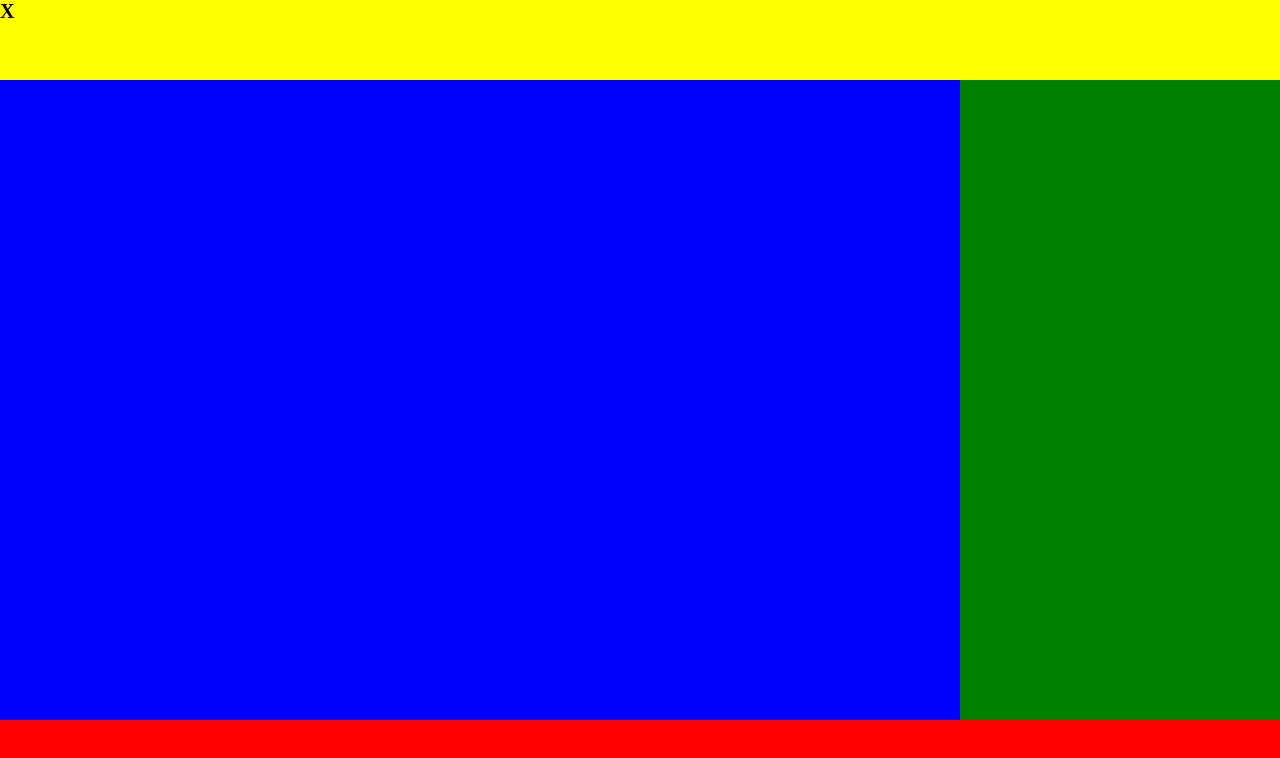
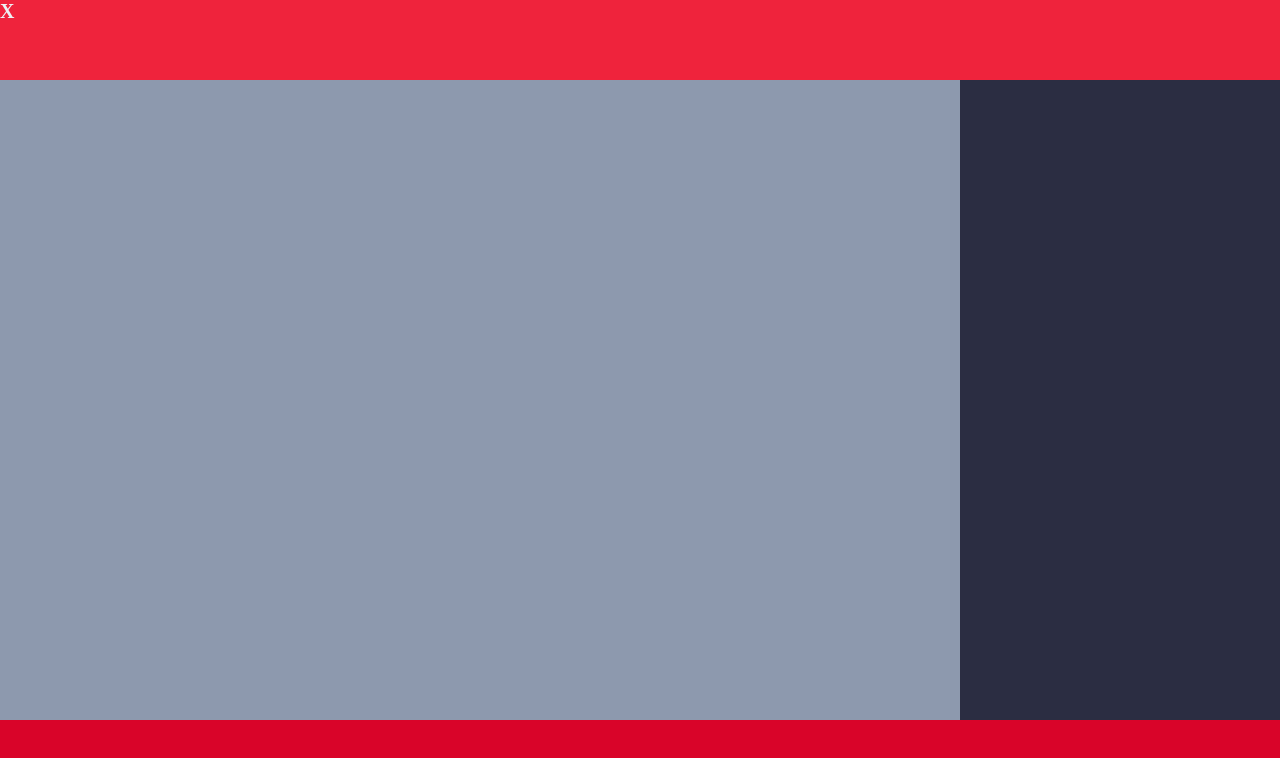
Before and after one commit to dennerrondinely/css-lab, a plain HTML site: page css-grid/index.html in a window 1280 px wide. Drawn offline with Linux system fonts and the light colour scheme.

Commit message:
Alterar cores do grid

```diff
--- a/css-grid/styles.css
+++ b/css-grid/styles.css
@@ -6,23 +6,23 @@ html, body {
 }
 
 header {
-  background-color: yellow;
+  background-color: #ef233c;
   grid-area: header;
 }
 
 main {
-  background-color: blue;
+  background-color: #8d99ae;
   grid-area: main;
 }
 
 aside {
-  background-color: green;
+  background-color: #2b2d42;
   grid-area: aside;
   transition: all 0.3s;
 }
 
 footer {
-  background-color: red;
+  background-color: #d90429;
   grid-area: footer;
 }
 
@@ -42,6 +42,7 @@ span {
   font-size: 20px;
   font-weight: 600;
   cursor: pointer;
+  color: #edf2f4;
 }
 
 @media only screen and (max-width: 1000px) {
```
